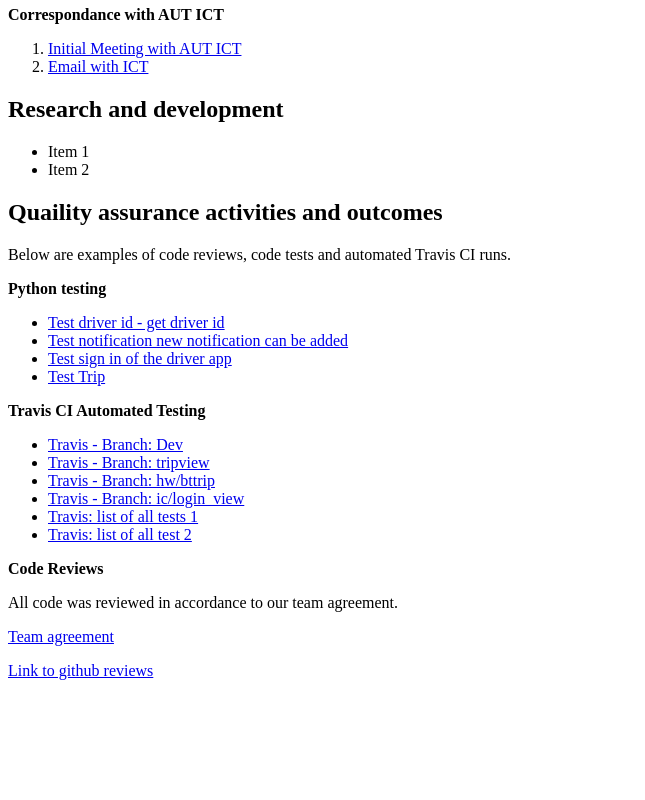
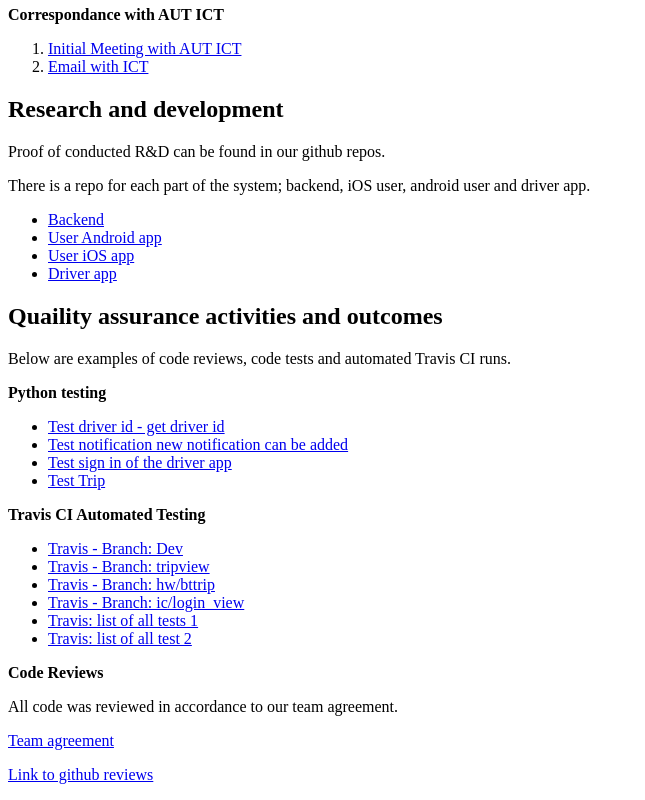
Before and after one commit to autlamps/tessera-evidence, a plain HTML site: page index.html in a window 1280 px wide. Shown: the part 1653-2453 px from the top of the page, without its empty margins (0-645 px from the left). Before the commit the page ends 2349 px from the top, so only its background shows below. Drawn offline with Linux system fonts and the light colour scheme.

Commit message:
added R&D proof

```diff
--- a/index.html
+++ b/index.html
@@ -103,9 +103,13 @@
         <li><a href="/client/Email with ICT.pdf">Email with ICT</a></li>
     </ol>
     <h2>Research and development</h2>
+    <p>Proof of conducted R&D can be found in our github repos.</p>
+    <p>There is a repo for each part of the system; backend, iOS user, android user and driver app.</p>
     <ul>
-        <li>Item 1</li>
-        <li>Item 2</li>
+        <li><a href="https://github.com/autlamps/tessera-backend" target="_blank">Backend</a></li>
+        <li><a href="https://github.com/autlamps/tessera-user-android" target="_blank">User Android app</a></li>
+        <li><a href="https://github.com/autlamps/tessera-user-iOS" target="_blank">User iOS app</a></li>
+        <li><a href="https://github.com/autlamps/tessera-driver" target="_blank">Driver app</a></li>
     </ul>
     <h2>Quaility assurance activities and outcomes</h2>
     <p>Below are examples of code reviews, code tests and automated Travis CI runs. </p>
```
